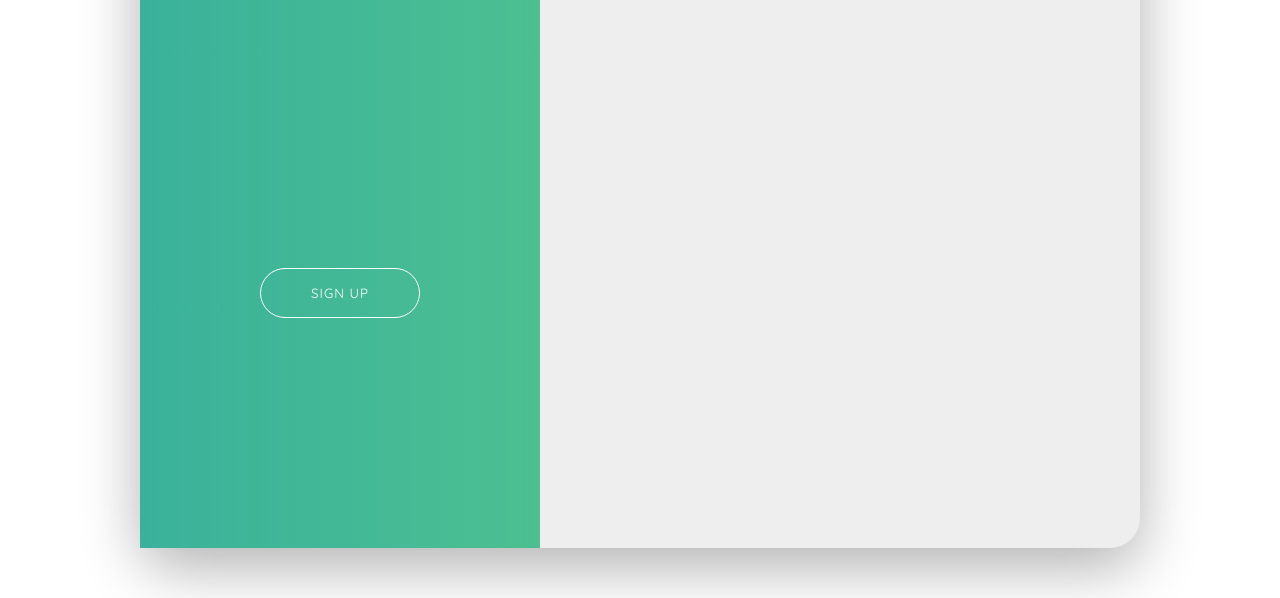
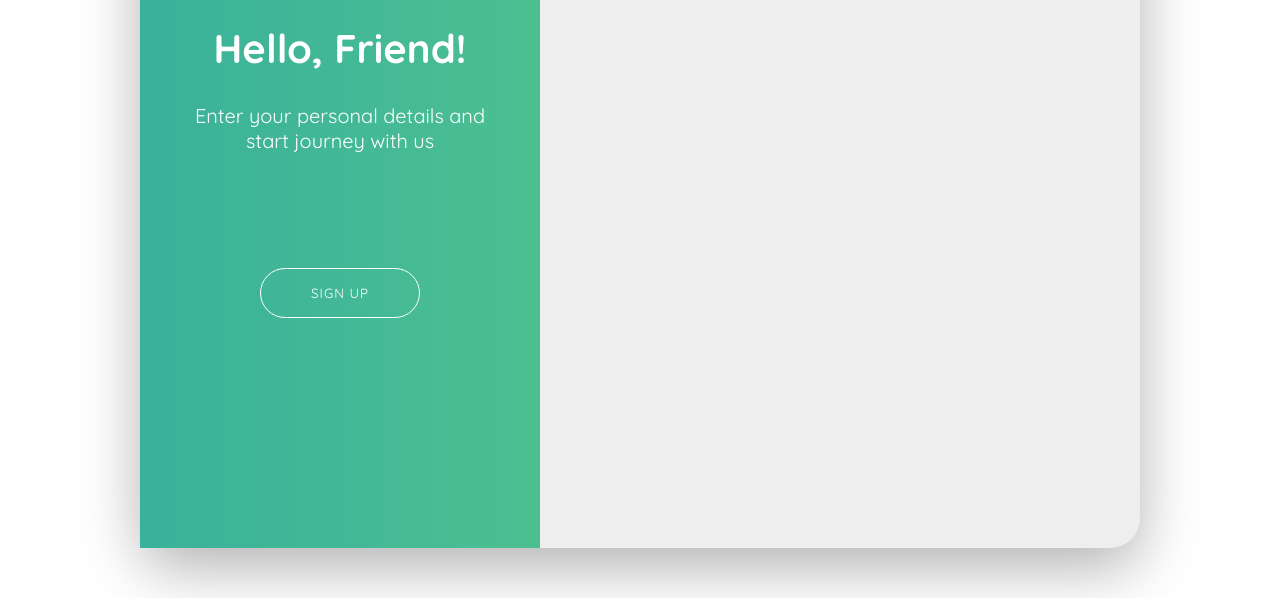
Before and after one commit to altrono/Sign-Up-Form, a plain HTML site: page index.html in a window 1280 px wide. Shown: the part 202-800 px from the top of the page. Drawn offline with Linux system fonts and the light colour scheme.

Commit message:
styling banner class with its h1 and p

```diff
--- a/css/style.css
+++ b/css/style.css
@@ -37,6 +37,25 @@ html {
     left: 0;
 }
 
+.banner {
+    position: absolute;
+    top: 25%;
+    left: 5rem;
+    width: 30rem;
+    z-index: 100;
+    color: #fff;
+    text-align: center;
+}
+
+.banner h1 {
+    font-size: 4rem;
+    margin-bottom: 3rem;
+}
+
+.banner p {
+    font-size: 2rem;
+}
+
 .green-bg button {
     position: absolute;
     top: 60%;
```
